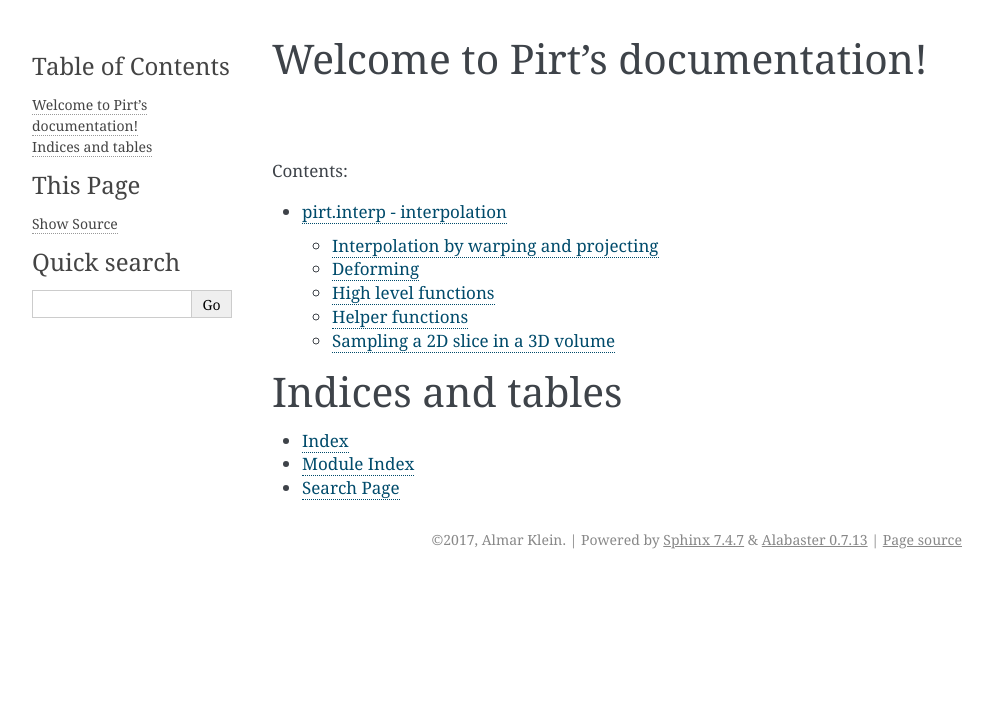
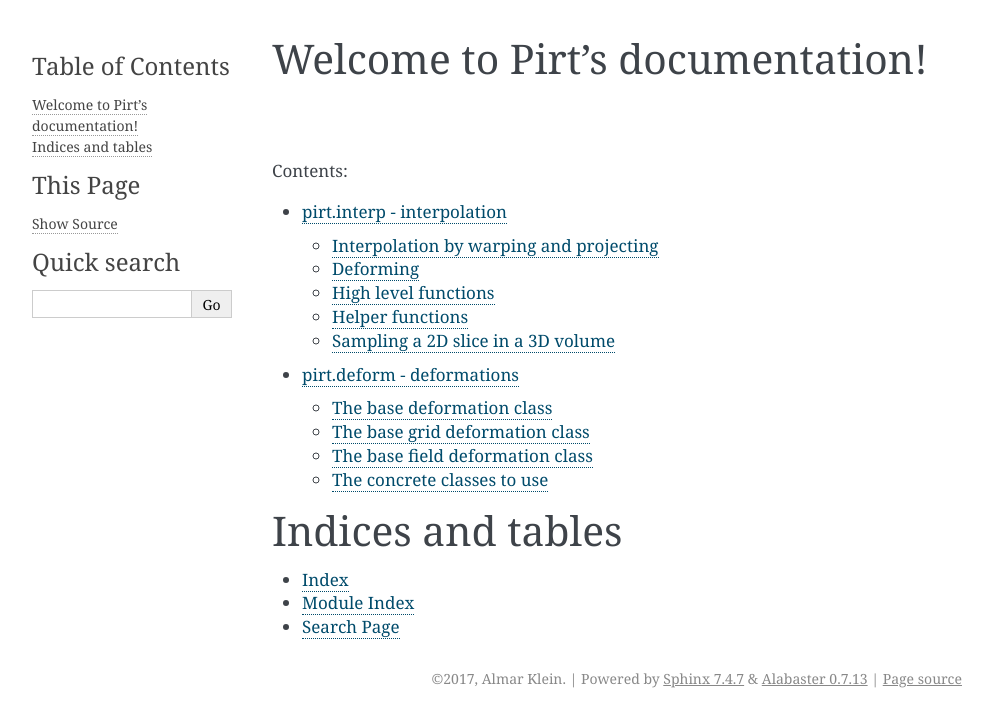
Before and after one commit to almarklein/pirt, a Sphinx documentation site: the page built from docs/index.rst, in a window 1280 px wide. Shown: the top 727 px of the page, without its empty margins (148-1141 px from the left). Built offline with Sphinx 7.4.7, drawn with Linux system fonts in a browser that asks for light colours.

Commit message:
Add/tweak docs for deform

```diff
--- /dev/null
+++ b/docs/deform.rst
@@ -0,0 +1,43 @@
+--------------------------
+pirt.deform - deformations
+--------------------------
+
+.. automodule:: pirt.deform
+
+
+The base deformation class
+--------------------------
+
+.. autoclass:: pirt.Deformation
+    :members:
+
+
+The base grid deformation class
+-------------------------------
+
+.. autoclass:: pirt.DeformationGrid
+    :members:
+
+The base field deformation class
+--------------------------------
+
+.. autoclass:: pirt.DeformationField
+    :members:
+
+The concrete classes to use
+----------------------------
+
+.. autoclass:: pirt.DeformationGridBackward
+    :members:
+
+.. autoclass:: pirt.DeformationGridForward
+    :members:
+
+.. autoclass:: pirt.DeformationFieldBackward
+    :members:
+
+.. autoclass:: pirt.DeformationFieldForward
+    :members:
+
+.. autoclass:: pirt.DeformationIdentity
+    :members:
--- a/docs/index.rst
+++ b/docs/index.rst
@@ -11,6 +11,7 @@ Welcome to Pirt's documentation!
    :caption: Contents:
 
    interp
+   deform
 
 
 Indices and tables
```
Also changed, not shown: 1 other file.
